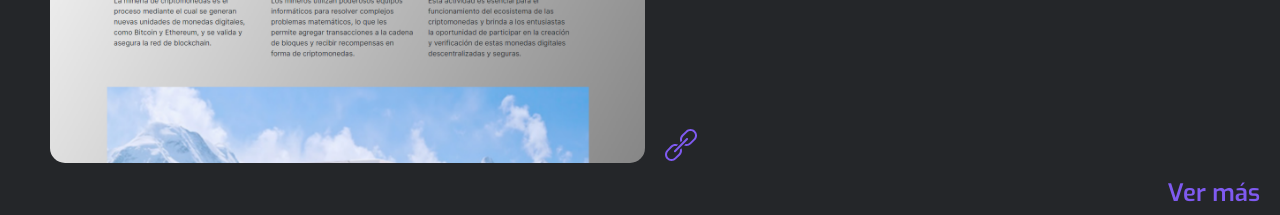
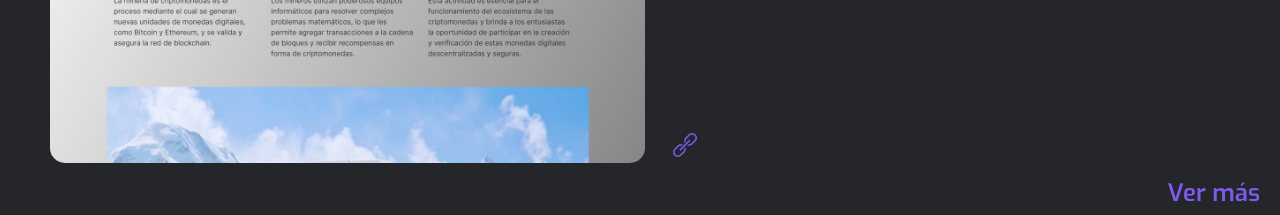
Before and after one commit to quantum-script-team/QSS-portfolio, a React (Vite) app in the folder frontend/: page / in a window 1280 px wide. Shown: the part 2380-2595 px from the top of the page. Built offline with nearby package versions, Linux system fonts and the light colour scheme; no server answers.

Commit message:
Reajuste de tamaño del link de proyectos

```diff
--- a/frontend/src/styles/projects-section/projectsFade.css
+++ b/frontend/src/styles/projects-section/projectsFade.css
@@ -115,10 +115,6 @@
         height: 36px;
     }
 
-    .link__btn {
-        padding: 0;
-    }
-
     .seeMore__btn {
         position: absolute;
         right: 0px;
@@ -131,9 +127,4 @@
     .projects__description {
         font-size: 16px;
     }
-
-    /* Project Buttons */
-    .link__btn {
-        font-size: 2rem;
-    }
 }
```
